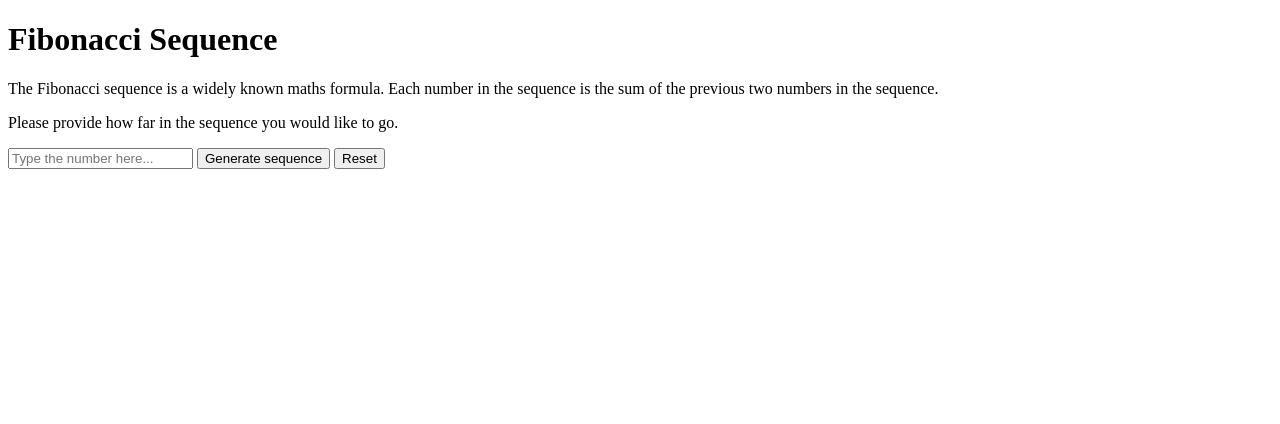
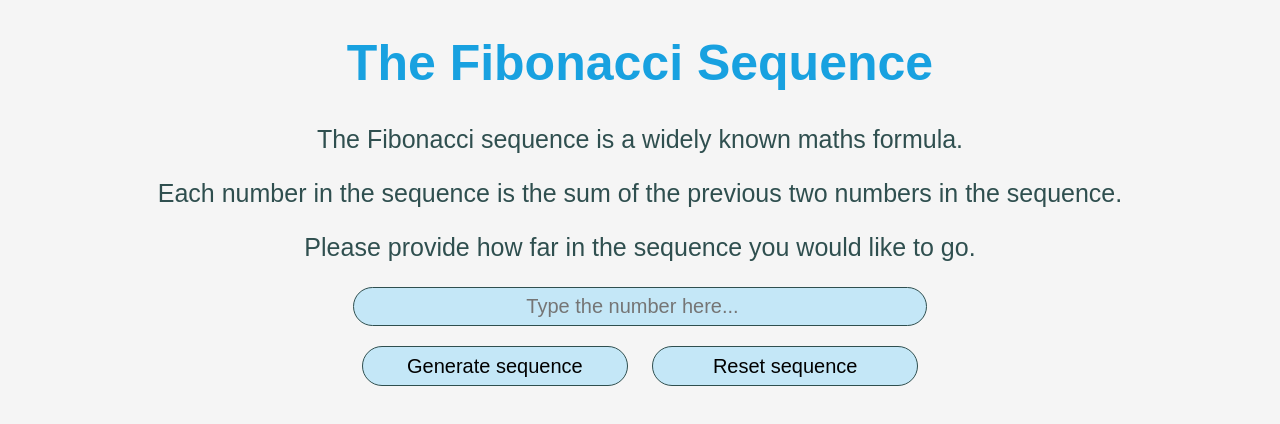
Before and after one commit to B-Little99/Fibonacci-Sequence, a plain HTML site: page index.html in a window 1280 px wide. Drawn offline with Linux system fonts and the light colour scheme; a web font is replaced by a local one.

Commit message:
Added CSS, README doc and cleaned up code.

```diff
--- a/index.html
+++ b/index.html
@@ -3,21 +3,22 @@
         <meta charset="utf-8">
         <title>Fibonacci Sequence</title>
         <link rel="stylesheet" href="styles.css">
+        <link href="https://fonts.googleapis.com/css?family=ABeeZee|Ropa+Sans&display=swap" rel="stylesheet">
     </head>
     <body>
-        <h1>Fibonacci Sequence</h1>
-        <p>The Fibonacci sequence is a widely known maths formula. Each number in the sequence is the sum of the previous two numbers in the sequence.</p>
+        <h1>The Fibonacci Sequence</h1>
+        <p>The Fibonacci sequence is a widely known maths formula.</p>
+        <p>Each number in the sequence is the sum of the previous two numbers in the sequence.</p>
         <p>Please provide how far in the sequence you would like to go.</p>
 
         <form onsubmit="return false">
             <input id = "input" type="number" required placeholder = "Type the number here...">
-            <button onclick = "fSequence()">Generate sequence</button>
-            <button id = "resetButton" type = "reset" onclick = "reset()">Reset</button>
         </form>
 
-        <div>
-            <p id = "resultSection"></p>
-        </div>
+        <button onclick = "fSequence()">Generate sequence</button>
+        <button id = "resetButton" type = "reset" onclick = "reset()">Reset sequence</button>
+
+        <p id = "resultSection"></p>
 
         <script src="scripts.js" ></script>
     </body>
--- a/scripts.js
+++ b/scripts.js
@@ -1,19 +1,16 @@
-
 function fSequence() {
     let number;
     let arr = [];
     let input = document.getElementById("input").value;
 
-/*
-The above code adds the first two numbers to the array used for the sequence. Since it was only two numbers I did not feel that a loop was necessary in this instance.
-*/
     for (i = 0; i < input; i++) {
         if (i === 0 || i === 1) {
             arr.push(1);
         }
-        else (number = (arr[i]) + (arr[1 + i]))
-        arr.push(number);
-        {}
+        else {
+            number = (arr[i - 2]) + (arr[i - 1])
+            arr.push(number);
+        }
     }
     document.getElementById("resultSection").innerHTML = arr.join(", ");
 }
--- a/styles.css
+++ b/styles.css
@@ -0,0 +1,40 @@
+body {
+    font-size: 25px;
+    background-color: whitesmoke;
+    text-align: center;
+    font-family:'ABeeZee', sans-serif;
+}
+
+h1 {
+    color: #18A1E0;
+}
+
+p {
+    color: darkslategrey;
+}
+
+button {
+    width: 21%;
+    height: 40px;
+    background-color: #C4E7F7;
+    border: 1px solid darkslategrey;
+    font-size: 20px;
+    border-radius: 25px;
+    font-family:'ABeeZee', sans-serif;
+    margin: 0 9px auto;
+}
+
+form {
+    width: 100%;
+}
+
+#input {
+    background-color: #C4E7F7;
+    width: 45%;
+    height: 35px;
+    border: 1px solid darkslategrey;
+    font-size: 20px;
+    text-align: center;
+    border-radius: 25px;
+    margin: 0 0 20px 0;
+}
```
Also changed, not shown: 1 other file.
